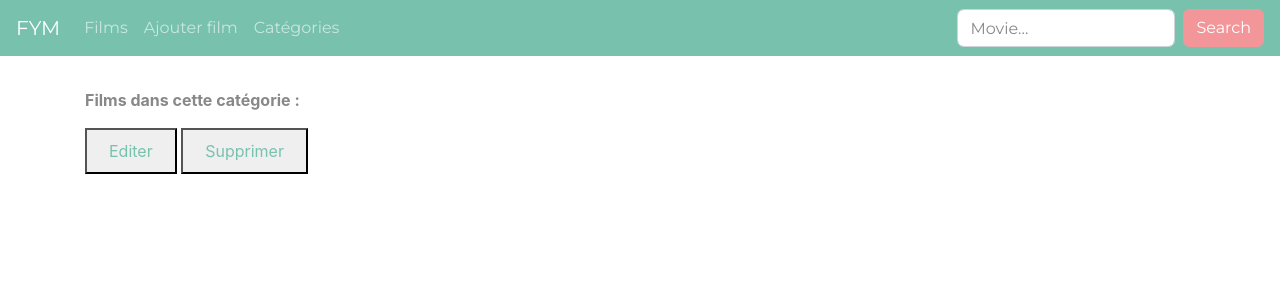
After one commit to CVandermies/FYM, a Symfony app: template templates/category/showCategory.html.twig in a window 1280 px wide. The commit adds this page. Shown: the top 300 px of the page. Run offline with Twig, Linux system fonts and the light colour scheme; the template is opened without the code that fills it, so the values that code supplies are empty; some libraries are stand-ins or nearby versions.

Commit message:
listing & showing categories & empty categories ok

```diff
--- a/src/Form/MovieType.php
+++ b/src/Form/MovieType.php
@@ -19,6 +19,7 @@ class MovieType extends AbstractType
             ->add('rating')
             ->add('image')
             ->add('category', EntityType::class, [
+                'required'   => false,
                 'class' => Category::class,
                 'choice_label' => 'label'
             ])
--- a/templates/base.html.twig
+++ b/templates/base.html.twig
@@ -31,7 +31,7 @@
                         <a class="nav-link" href="{{ path('movie_create') }}">Ajouter film</a>
                     </li>
                     <li class="nav-item">
-                        <a class="nav-link" href="/fym/cat">Catégories</a>
+                        <a class="nav-link" href="{{ path('categoriesList') }}">Catégories</a>
                     </li>
                 </ul>
                 <form class="form-inline my-2 my-lg-0">
--- /dev/null
+++ b/templates/category/showCategory.html.twig
@@ -0,0 +1,22 @@
+{% extends "base.html.twig" %}
+
+{% block body %}
+    <article>
+        <h2>{{ category.label }}</h2>
+
+            <div class="content">
+
+                <div>{{ category.description | raw}}</div> <br>
+                <p> <b>Films dans cette catégorie : </b></p>
+                <ul>
+                {% for movie in liste %}
+                    <li>{{ movie.title}}</li>
+                    <a href="{{ path('movie_show', {id: movie.id}) }}" class="btn btn-primary">Voir la fiche</a>
+                {% endfor %}
+                </ul>
+            </div>
+        <button><a class="nav-link" >Editer</a></button>
+	    <button><a class="nav-link" >Supprimer</a></button>
+    </article>
+
+{% endblock %}
--- a/templates/fym/showMovie.html.twig
+++ b/templates/fym/showMovie.html.twig
@@ -3,8 +3,9 @@
 {% block body %}
     <article>
         <h2>{{ movie.title }}</h2>
-            <div class="metadata">Dans la catégorie <b>{{ movie.category.label }}</b></div>
-
+            {% if movie.category is not null %}
+                <div class="metadata">Dans la catégorie <b>{{ movie.category.label }}</b></div>
+            {% endif %}
             <div class="content">
                 <img src="{{ movie.image }}" alt="">
 
```
Also changed, not shown: src/Controller/CategoryController.php (+21 -3 lines), src/Controller/FymController.php (+3 -11 lines), templates/category/index.html.twig (+4 -3 lines), templates/fym/index.html.twig (+6 -1 lines).
